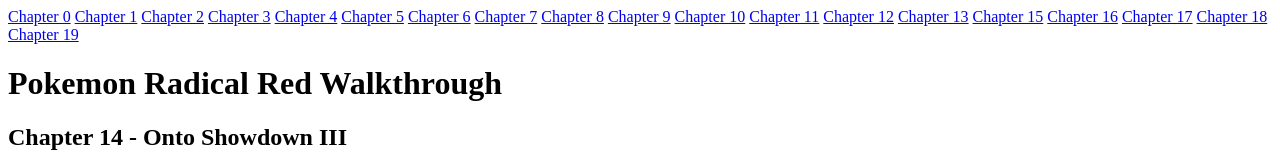
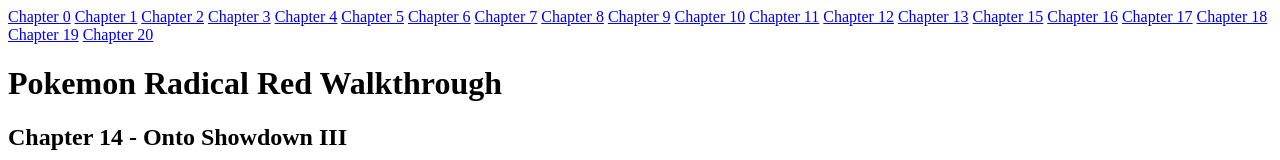
Before and after one commit to joyboy167/adamcreates, a plain HTML site: page 2. chapter list/14.chapter-14.html in a window 1280 px wide. Shown: the top 160 px of the page. Drawn offline with Linux system fonts and the light colour scheme.

Commit message:
Update 14.chapter-14.html

```diff
--- a/2. chapter list/14.chapter-14.html
+++ b/2. chapter list/14.chapter-14.html
@@ -27,6 +27,8 @@
             <a href="17.chapter-17.html">Chapter 17</a>
             <a href="18.chapter-18.html">Chapter 18</a>
             <a href="19.chapter-19.html">Chapter 19</a>
+             <a href="20.chapter-20.html">Chapter 20</a>
+
 
         </nav>
 
```
